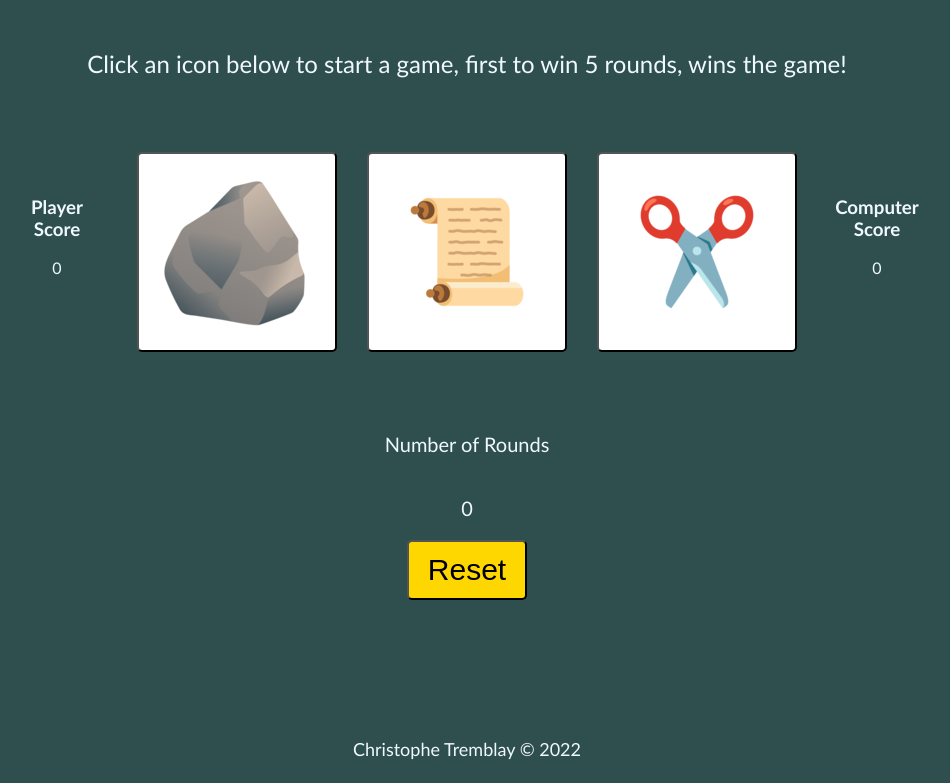
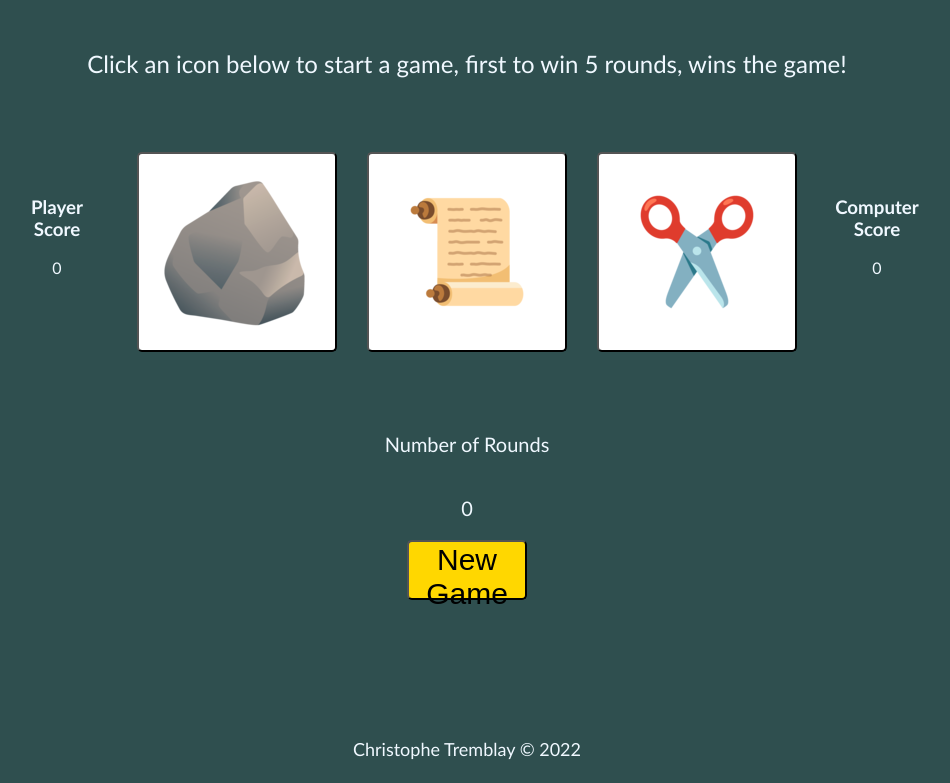
Before and after one commit to tremblay717/Rock-Paper-Cissors, a plain HTML site: page index.html in a window 1280 px wide. Shown: the part 115-898 px from the top of the page, without its empty margins (173-1123 px from the left). Drawn offline with Linux system fonts and the light colour scheme.

Commit message:
modified css

```diff
--- a/index.html
+++ b/index.html
@@ -42,7 +42,7 @@
     </div>
     <div class="roundsBox"><p>Number of Rounds <p></div>
         <div class="roundsBox"><p id="roundsBox"></p></div>
-    <div class="resetBox"><button class="resetButton" id="resetButton">Reset</button></div>
+    <div class="resetBox"><button class="resetButton" id="resetButton">New Game</button></div>
     <div class="footer">Christophe Tremblay © 2022</div>
 
     <script src="script.js"></script>
```
